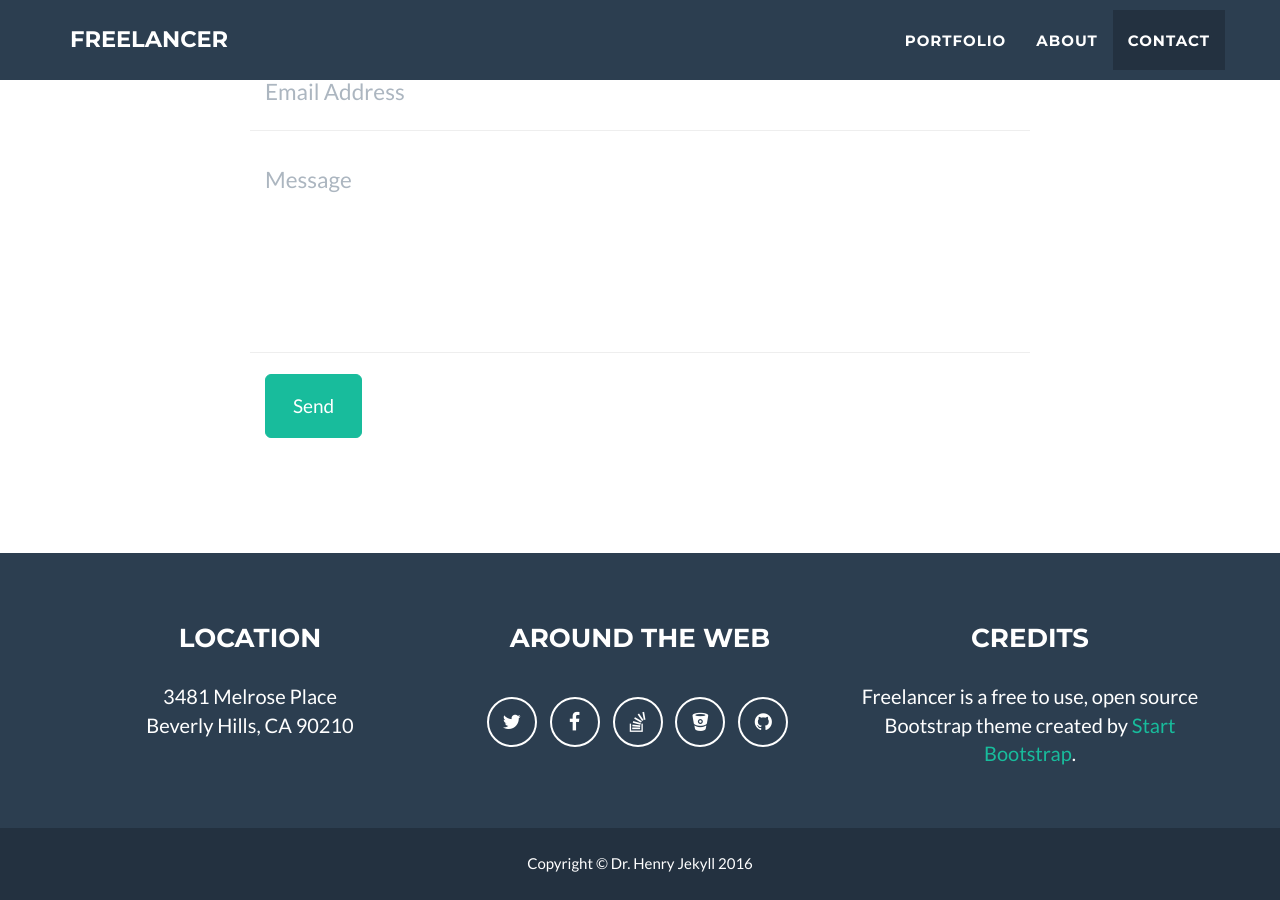
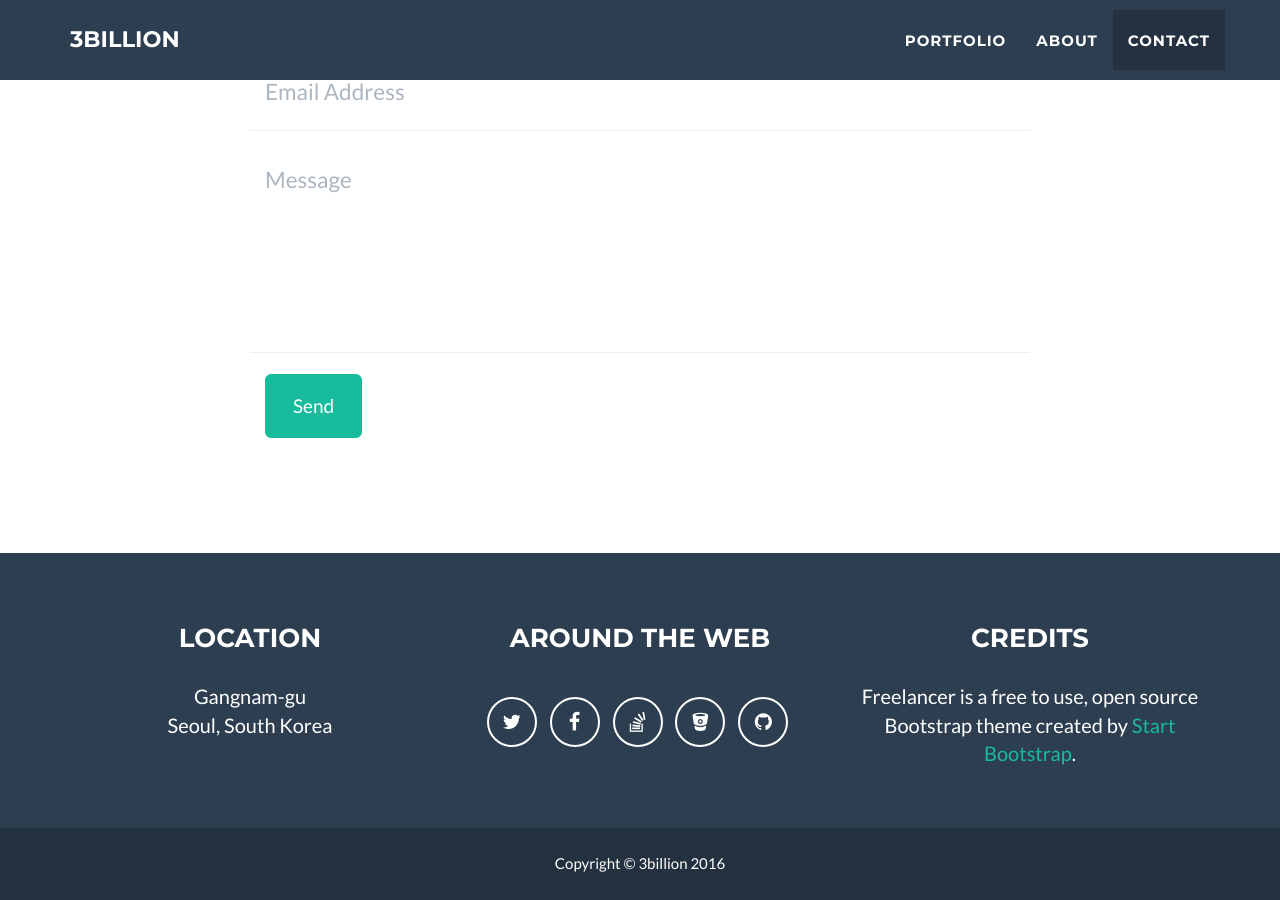
Before and after one commit to 3billion/3billion.github.io, a Jekyll site: the page built from index.html, in a window 1280 px wide and 900 px high, scrolled down 2485 px. Built offline with Jekyll 4.4.1, drawn with Linux system fonts in a browser that asks for light colours.

Commit message:
update info

```diff
--- a/_config.yml
+++ b/_config.yml
@@ -1,7 +1,7 @@
 # Site settings
-title: Freelancer
-email: your-email@domain.com
-url: https://example.github.io
+title: 3billion
+email: gucci@3billion.io
+url: https://3billion.io
 description: "Write an awesome description for your new site here. You can edit this line in _config.yml. It will appear in your document head meta (for Google search results) and in your feed.xml site description."
 skills: "Web Developer - Graphic Artist - User Experience Designer"
 meta_author: LastName FirstName
@@ -31,7 +31,7 @@ color:
 
 # Footer settings
 footer:
-  copyright: Dr. Henry Jekyll
+  copyright: 3billion
   location: Location
   social: Around the Web
   credits: Credits
@@ -51,8 +51,8 @@ social:
 
 # Postal address (add as many lines as necessary)
 address:
-  - line: 3481 Melrose Place
-  - line: Beverly Hills, CA 90210
+  - line: Gangnam-gu
+  - line: Seoul, South Korea
 
 # Credits content
 credits: 'Freelancer is a free to use, open source Bootstrap theme created by <a href="http://startbootstrap.com">Start Bootstrap</a>.'
```
